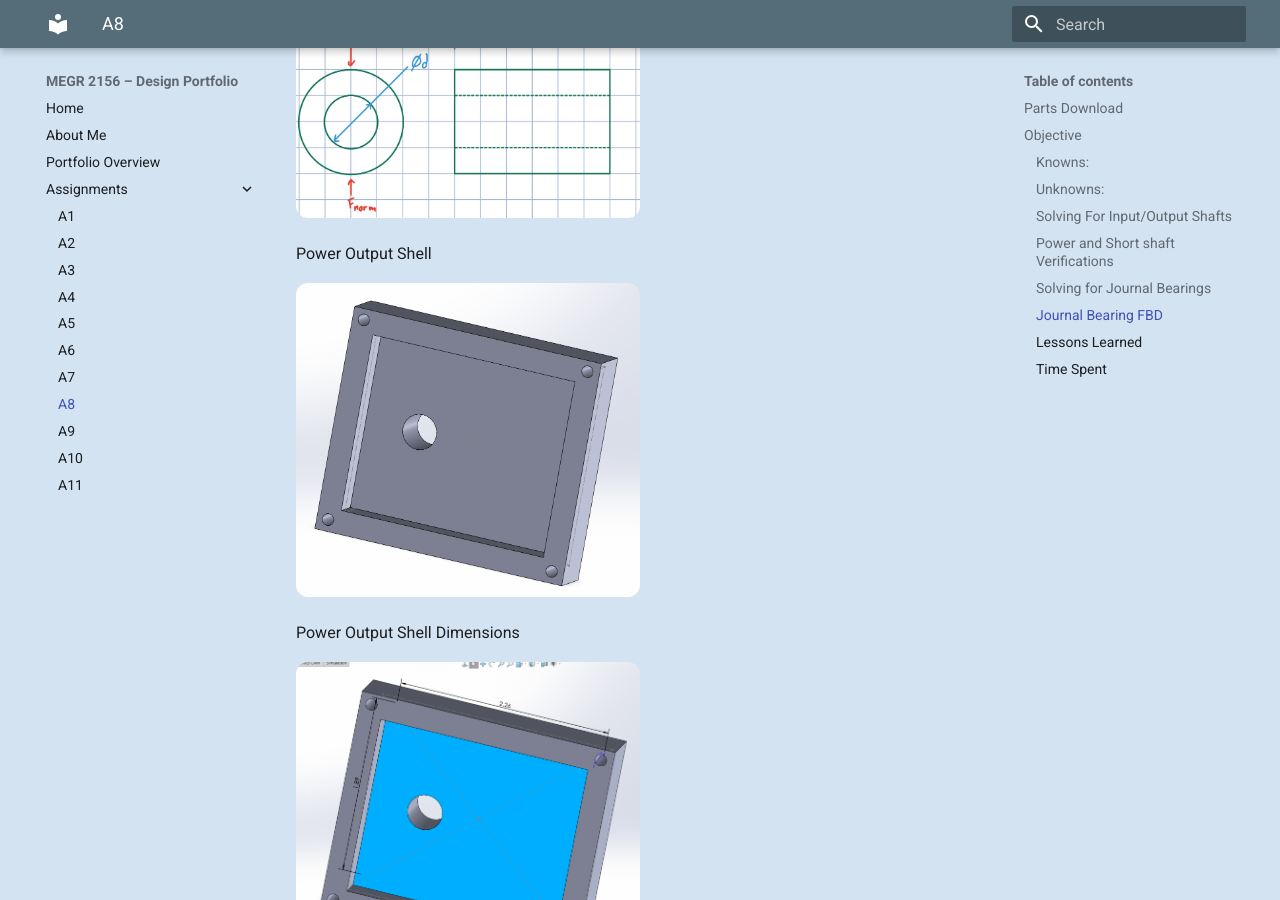
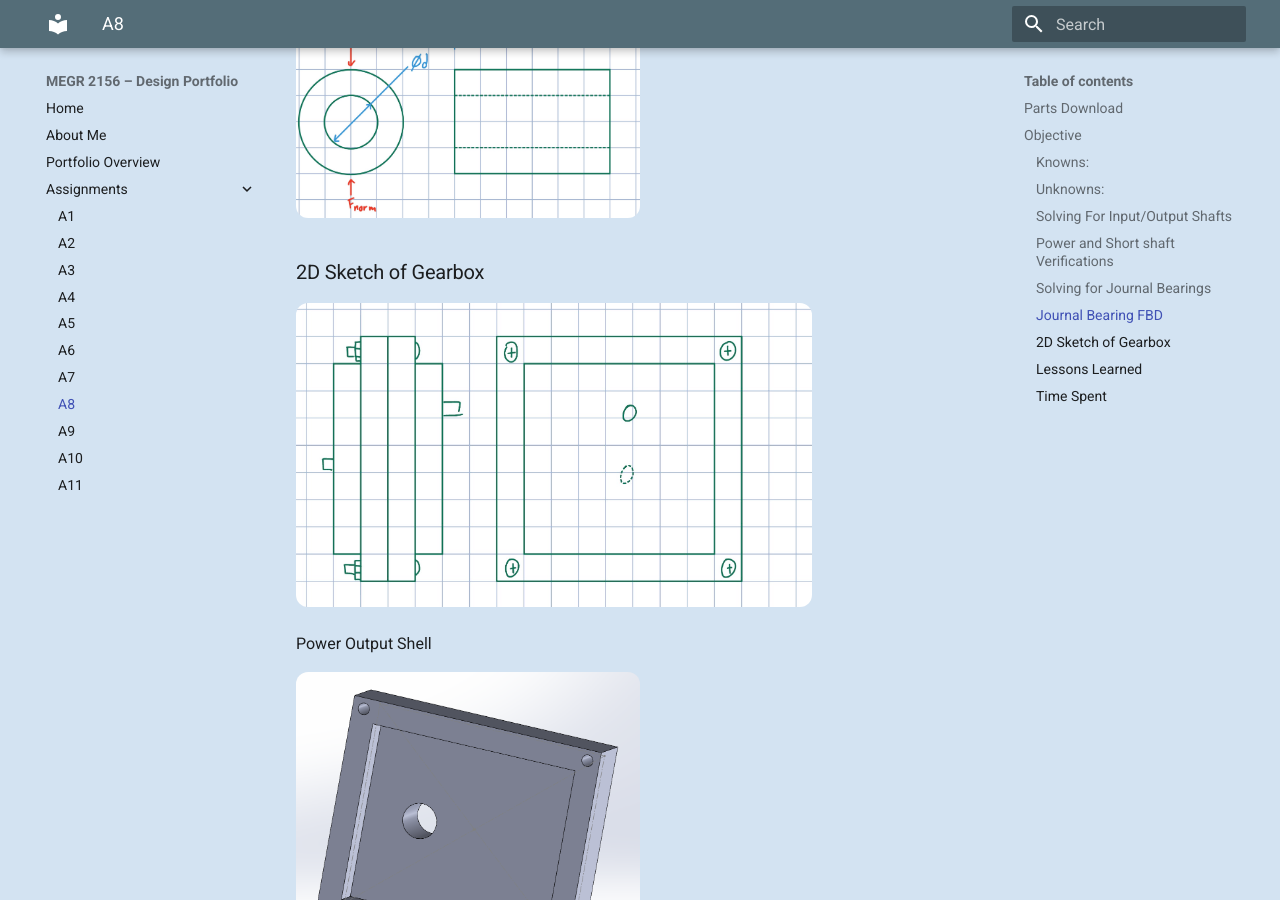
Before and after one commit to Noah-DiMenna/megr2156-portfolio, an MkDocs documentation site: the page built from docs/assignments/A08/index.md, in a window 1280 px wide and 900 px high, scrolled down 2410 px. Built offline with MkDocs 1.6.1 and Material for MkDocs 9.7.7, drawn with Linux system fonts in a browser that asks for light colours.

Commit message:
Add 2D sketch of gearbox to assignment documentation

```diff
--- a/docs/assignments/A08/index.md
+++ b/docs/assignments/A08/index.md
@@ -48,6 +48,10 @@ There is a typo on the power shaft verification below, it should be 1222.31 psi
 ### Journal Bearing FBD
 
 <img src="A8-4.jpg" style="border-radius: 12px; width: 50%;">
+
+### 2D Sketch of Gearbox
+
+<img src="A8-5.jpg" style="border-radius: 12px; width: 75%;">
 
 Power Output Shell
 
```
